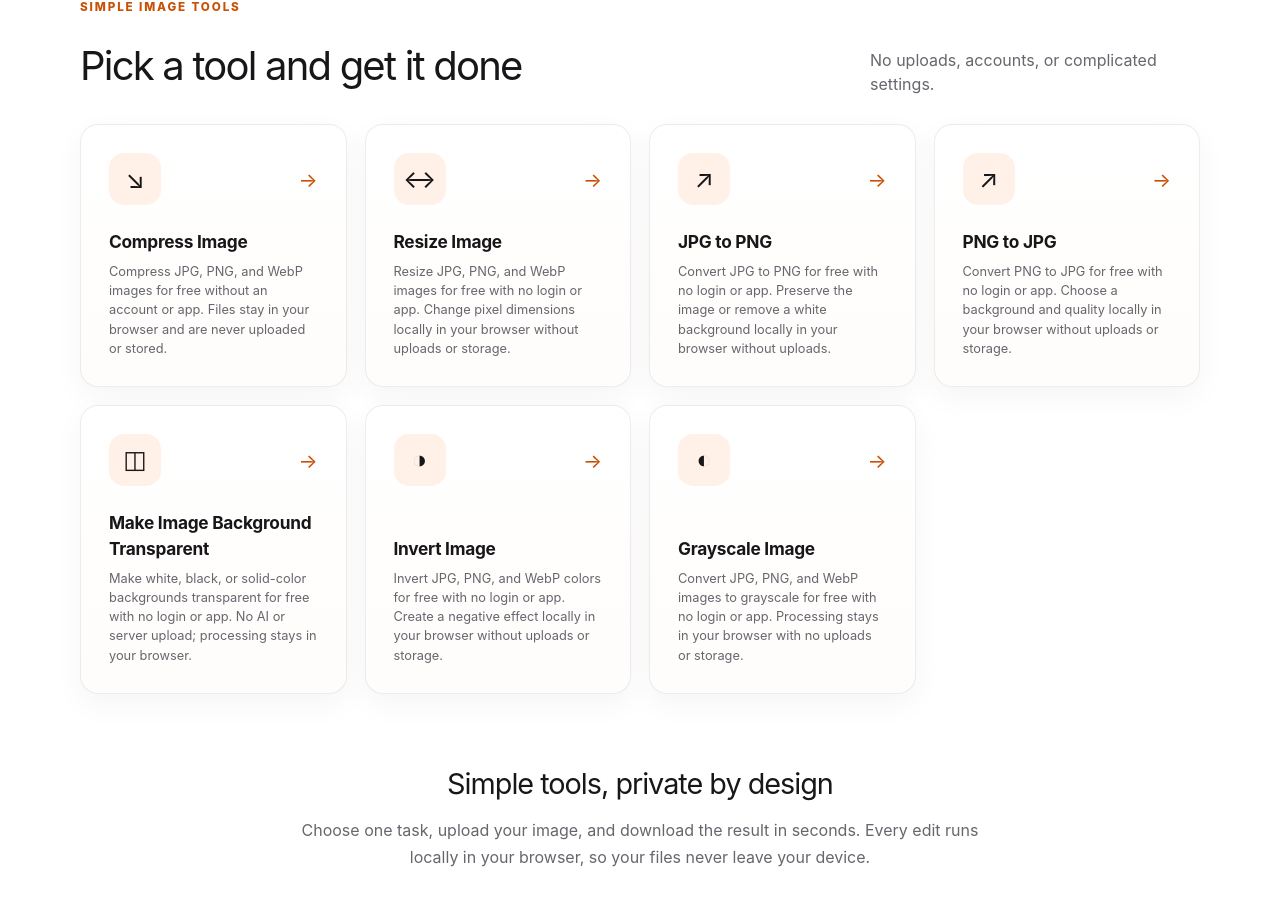
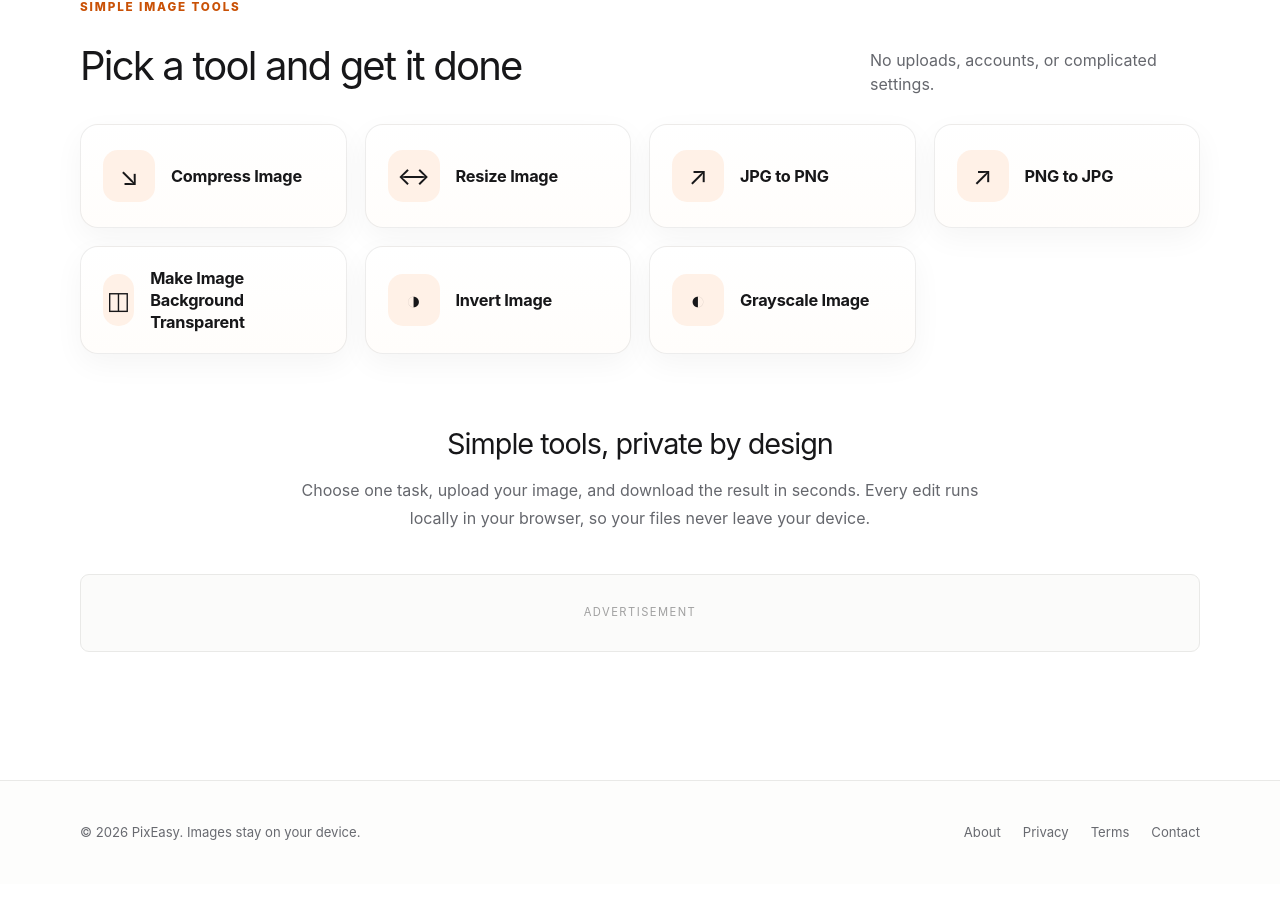
Before and after one commit to gokgrain/pixeasy, a Next.js app: page / in a window 1280 px wide. Shown: the part 979-1892 px from the top of the page. After the commit the page ends 1863 px from the top, so only its background shows below. Built offline with nearby package versions, Linux system fonts and the light colour scheme.

Commit message:
Simplify homepage tool cards

```diff
--- a/app/globals.css
+++ b/app/globals.css
@@ -80,14 +80,10 @@ h1,h2,h3,p { margin-top:0; }
 .section-heading h2 { font-size:clamp(1.75rem,4vw,2.5rem); letter-spacing:-.045em; margin:0; }
 .section-heading>p { color:var(--muted); max-width:330px; margin:0; }
 .tool-cards { display:grid; grid-template-columns:repeat(4,1fr); gap:18px; }
-.tool-card { min-height:205px; border:1px solid rgba(24,24,24,.075); border-radius:18px; padding:28px; display:grid; grid-template-columns:1fr auto; grid-template-rows:auto 1fr; gap:24px 14px; align-items:start; background:linear-gradient(180deg,#fff 0%,#fffdfb 100%); box-shadow:0 10px 30px rgba(20,20,20,.045); cursor:pointer; transition:transform 180ms ease,box-shadow 180ms ease,border-color 180ms ease; }
+.tool-card { min-height:104px; border:1px solid rgba(24,24,24,.075); border-radius:18px; padding:20px 22px; display:flex; align-items:center; gap:16px; background:linear-gradient(180deg,#fff 0%,#fffdfb 100%); box-shadow:0 10px 30px rgba(20,20,20,.045); cursor:pointer; transition:transform 180ms ease,box-shadow 180ms ease,border-color 180ms ease; }
 .tool-card:hover { transform:translateY(-5px); border-color:#ffd0ae; box-shadow:0 18px 44px rgba(35,26,20,.09); }
 .card-icon { width:52px; height:52px; display:grid; place-items:center; border-radius:15px; background:#fff1e7; font-size:1.55rem; }
-.tool-card>span:nth-child(2) { grid-column:1 / -1; align-self:end; }
-.tool-card strong,.tool-card small { display:block; }
-.tool-card strong { font-size:1.08rem; letter-spacing:-.015em; }
-.tool-card small { color:var(--muted); line-height:1.5; margin-top:7px; }
-.arrow { grid-column:2; grid-row:1; color:var(--orange-dark); font-size:1.25rem; padding-top:12px; }
+.tool-card strong { font-size:1.02rem; line-height:1.35; letter-spacing:-.015em; }
 .home-explanation { max-width:680px; margin:68px auto 0; text-align:center; }
 .home-explanation h2 { margin-bottom:12px; font-size:clamp(1.4rem,3vw,1.8rem); letter-spacing:-.035em; }
 .home-explanation p { margin:0; color:var(--muted); line-height:1.7; }
@@ -278,7 +274,7 @@ h1,h2,h3,p { margin-top:0; }
   .trust-row { gap:8px; margin-top:27px; }
   .trust-row>span { padding:7px 9px; font-size:.75rem; }
   .home-tools { padding:70px 0 58px; }
-  .tool-card { min-height:170px; padding:23px; }
+  .tool-card { min-height:84px; padding:16px 18px; }
   .tool-cards { grid-template-columns:1fr; }
   .preview-grid { grid-template-columns:1fr; gap:10px; }
   .preview-grid::before { content:"↑"; grid-column:1; grid-row:2; }
--- a/components/home-page.tsx
+++ b/components/home-page.tsx
@@ -29,8 +29,7 @@ export function HomePage({ locale, messages }: { locale: Locale; messages: Messa
               const card = localizedTool(tool, messages);
               return <Link className="tool-card" href={localePath(locale, `/${card.slug}`)} key={card.id}>
                 <span className="card-icon" aria-hidden="true">{card.icon}</span>
-                <span><strong>{card.label}</strong><small>{card.description}</small></span>
-                <span className="arrow" aria-hidden="true">→</span>
+                <strong>{card.label}</strong>
               </Link>;
             })}
           </div>
```
